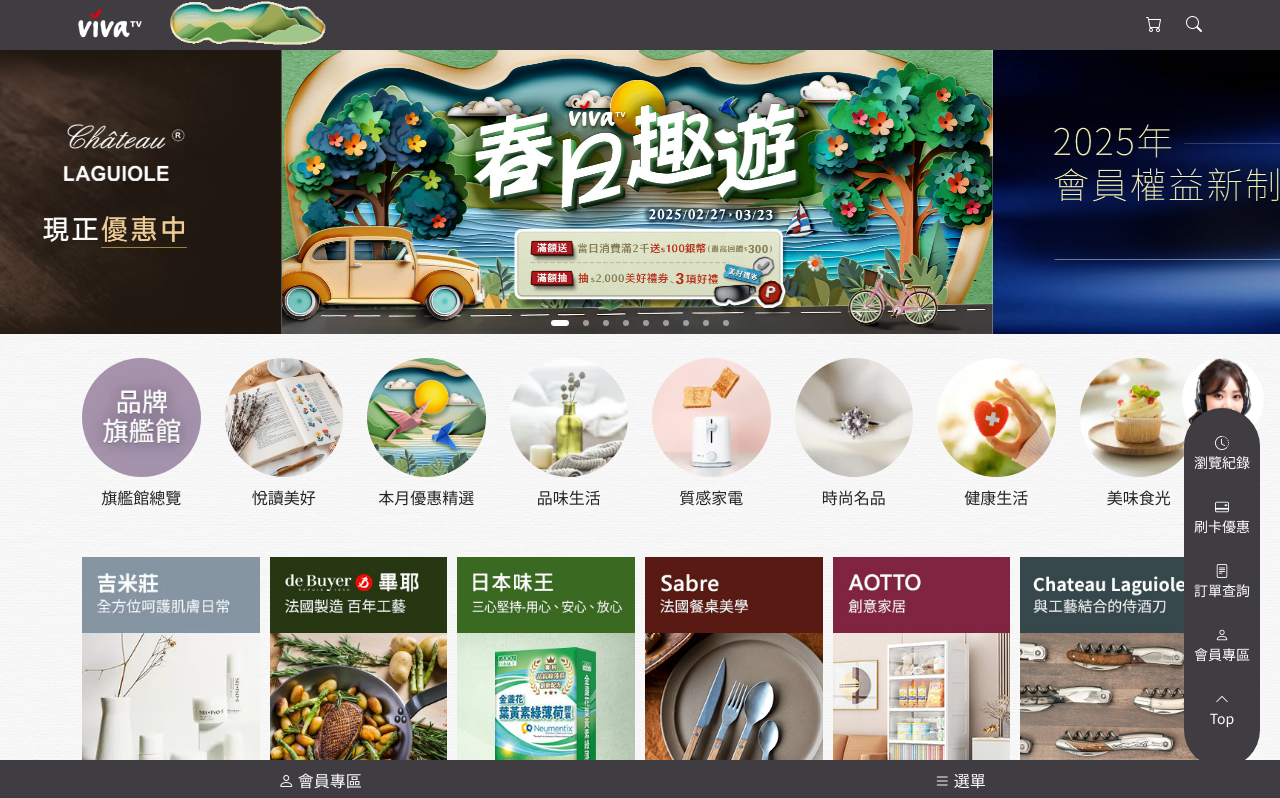
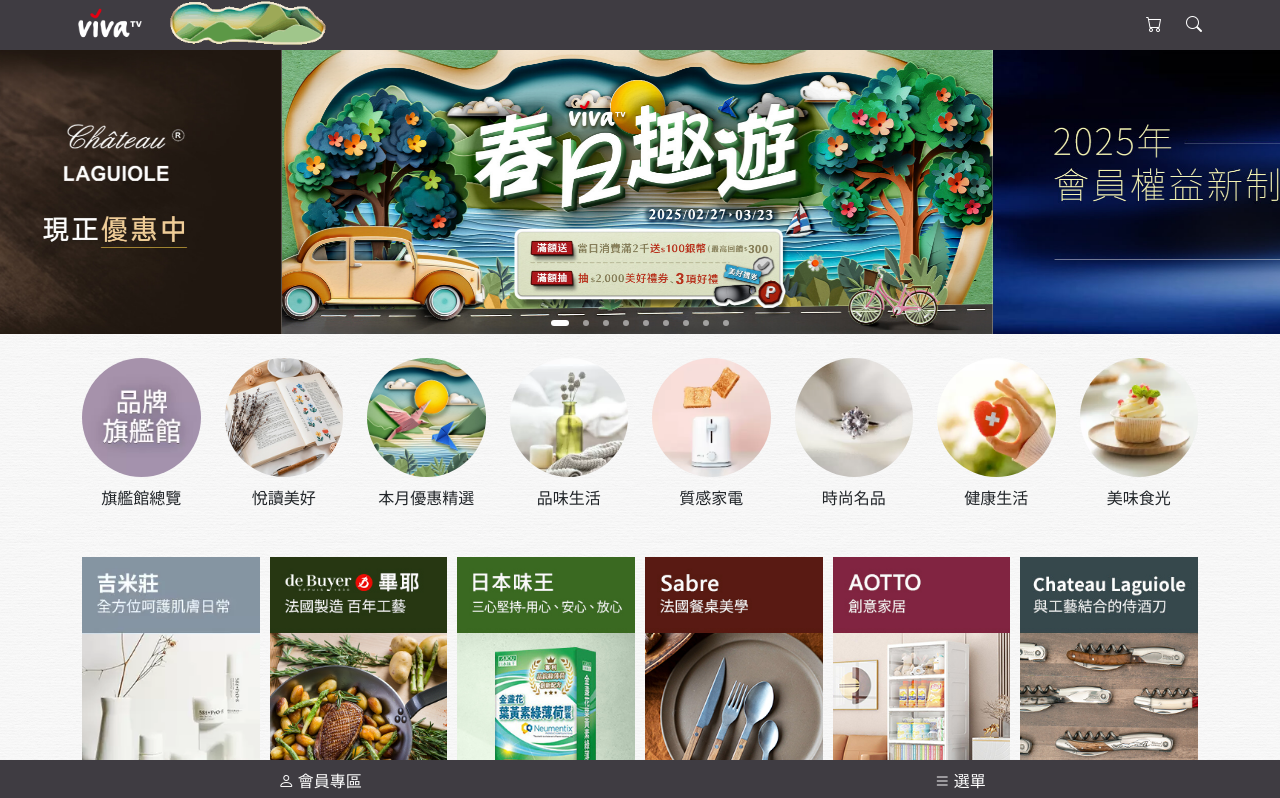
Before and after one commit to HawkingHuang/viva-replica, a Vue app: page / in a window 1280 px wide. Shown: the top 798 px of the page. Built offline with nearby package versions, Linux system fonts and the light colour scheme.

Commit message:
side nav 2xl temp hidden

```diff
--- a/src/App.vue
+++ b/src/App.vue
@@ -21,13 +21,13 @@
     <Footer />
   </footer>
 
-  <div class="fixed bottom-[45vh] right-4 z-[1500]">
+  <div class="hidden 2xl:block fixed bottom-[45vh] right-4 z-[1500]">
     <div class="relative">
       <img src="/images/agent-avatar.5cdde85.png" class="w-[82px] rounded-full">
       <p class="bg-[#3f3c42] text-white inline-block px-2 py-1 !mb-0 rounded-full absolute -bottom-4 right-4">客服</p>
     </div>
   </div>
-  <div class="fixed bottom-[4vh] right-5 z-[1500]">
+  <div class="hidden 2xl:block fixed bottom-[4vh] right-5 z-[1500]">
     <div class="flex flex-col bg-[#3f3c42] text-white text-sm gap-2 px-2.5 py-6 rounded-[90px]">
       <button class="flex flex-col items-center">
         <i class="bi bi-clock-history"></i>
```
